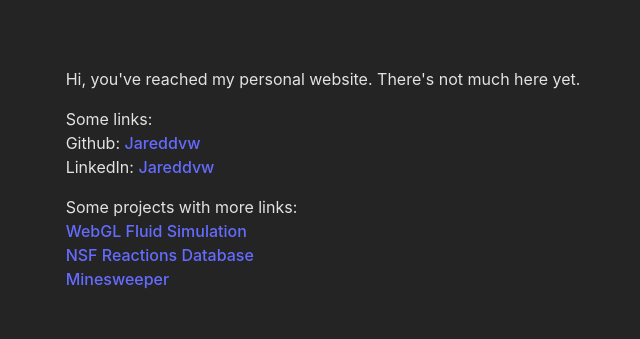
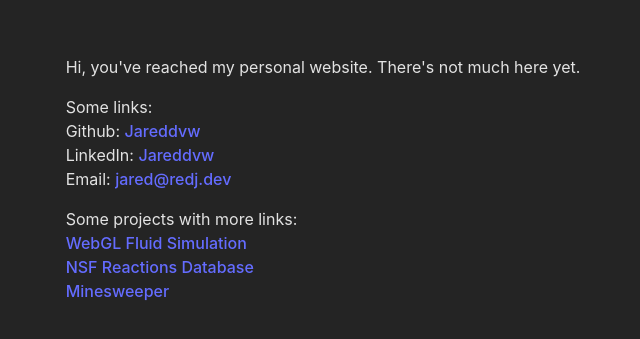
Before and after one commit to Jareddvw/Jareddvw.github.io, a React (Vite) app: page / in a window 1280 px wide. Shown: the part 221-560 px from the top of the page, without its empty margins (317-957 px from the left). Built offline with nearby package versions, Linux system fonts and the light colour scheme.

Commit message:
Add email

```diff
--- a/src/App.tsx
+++ b/src/App.tsx
@@ -16,17 +16,20 @@ function App() {
           <div>
             LinkedIn: <a href="https://www.linkedin.com/in/jareddvw/">Jareddvw</a>
           </div>
+          <div>
+            Email: <a href="mailto:jared@redj.dev">jared@redj.dev</a>
+          </div>
         </div>
         <div style={{ marginTop: '1rem' }}>
           Some projects with more links:
           <div>
-            <a href="https://jareddvw.github.io/webgl-fluid/">WebGL Fluid Simulation</a>
+            <a href="https://redj.dev/webgl-fluid/">WebGL Fluid Simulation</a>
           </div>
           <div>
             <a href="https://db.gem-net.net/">NSF Reactions Database</a>
           </div>
           <div>
-            <a href="https://jareddvw.github.io/minesweeper/">Minesweeper</a>
+            <a href="https://redj.dev/minesweeper/">Minesweeper</a>
           </div>
         </div>
       </div>
```
